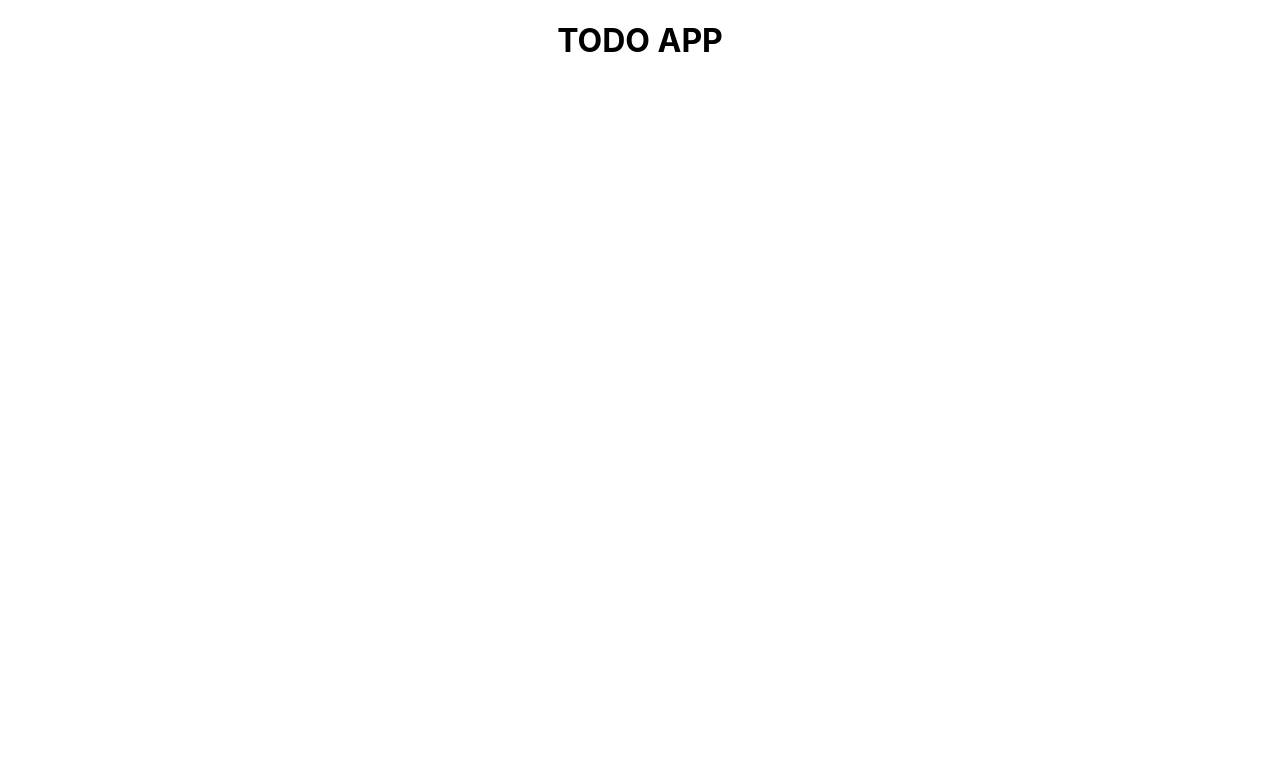
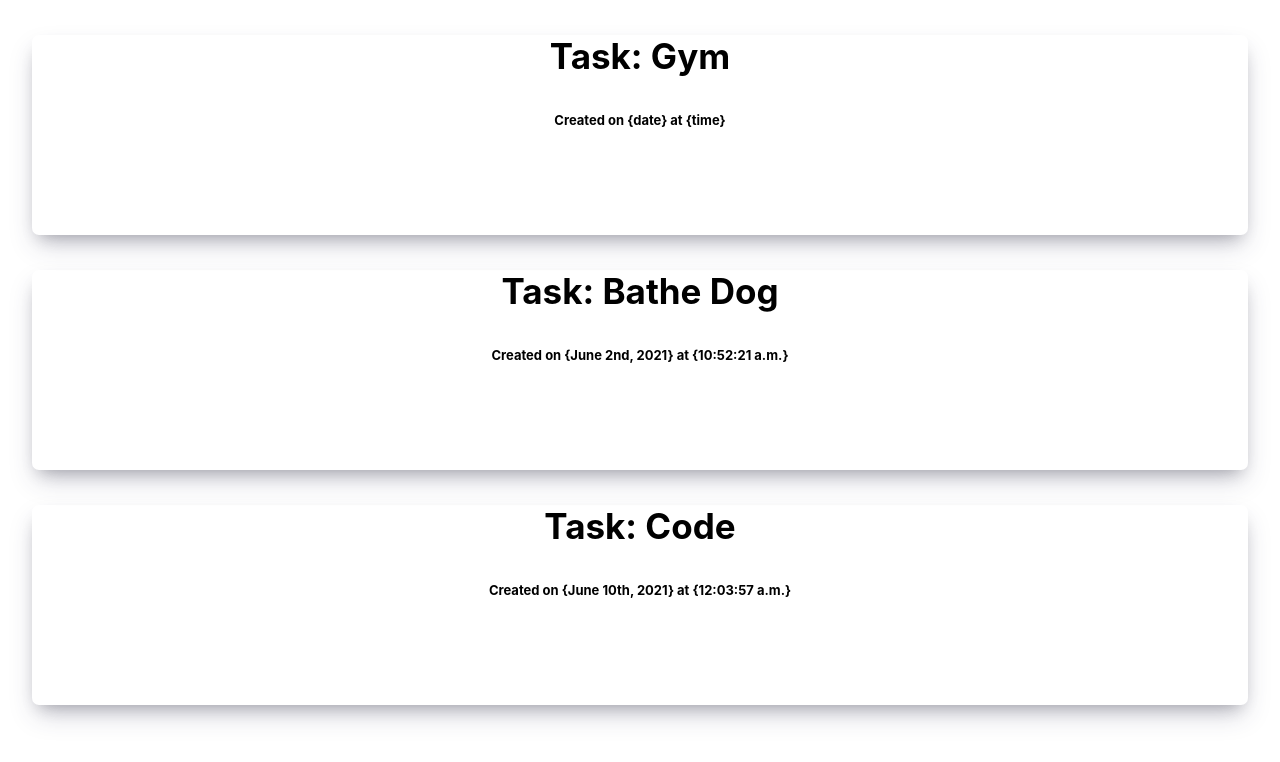
Before and after one commit to 2021-IBM-Accelerate-SW-Track/lab-1-team-29, a React (Create React App) app: page / in a window 1280 px wide. Shown: the top 762 px of the page. Built offline with nearby package versions, Linux system fonts and the light colour scheme.

Commit message:
added display tasks function - hardcoded

```diff
--- a/package.json
+++ b/package.json
@@ -1,5 +1,5 @@
 {
-  "name": "client",
+  "name": "todo_app",
   "version": "0.1.0",
   "private": true,
   "dependencies": {
--- a/public/index.html
+++ b/public/index.html
@@ -22,7 +22,7 @@
       work correctly both with client-side routing and a non-root public URL.
       Learn how to configure a non-root public URL by running `npm run build`.
     -->
-    <title>React App</title>
+    <title>TODO-APP</title>
   </head>
   <body>
     <noscript>You need to enable JavaScript to run this app.</noscript>
--- a/src/App.css
+++ b/src/App.css
@@ -9,9 +9,25 @@ body {
     sans-serif;
   -webkit-font-smoothing: antialiased;
   -moz-osx-font-smoothing: grayscale;
+  background-color: white;
 }
 
 code {
   font-family: source-code-pro, Menlo, Monaco, Consolas, 'Courier New',
     monospace;
 }
+
+.tasks {
+  margin: 2rem;
+  height: 200px;
+  border-radius: 7px;
+  box-shadow: rgba(50, 50, 93, 0.25) 0px 13px 27px -5px, rgba(0, 0, 0, 0.3) 0px 8px 16px -8px;
+}
+
+.desc {
+  font-size: 35px;
+}
+
+.datetime {
+  font-size: small;
+}
--- a/src/App.js
+++ b/src/App.js
@@ -1,12 +1,49 @@
 import Header from "./component/header"
+
 import './App.css';
+
+const allTasks = [
+  {
+      id: 0,
+      description: "Gym",
+      dateTime: "Created on {date} at {time}",
+      isCompleted: false
+  },
+  {
+      id: 1,
+      description: "Bathe Dog",
+      dateTime: "Created on {June 2nd, 2021} at {10:52:21 a.m.}",
+      isCompleted: false
+  },
+  {
+    id: 2,
+    description: "Code",
+    dateTime: "Created on {June 10th, 2021} at {12:03:57 a.m.}",
+    isCompleted: false
+}
+]
 
 function App() {
   return (
     <div className="App">
-    <Header/>
+      <section className="tasklist">
+        {allTasks.map(task => {
+          return <Tasks key={task.id} {...task} />
+        })}
+      </section>
     </div>
   );
 }
 
+function Tasks({description, dateTime, isCompleted}) {
+
+  return (
+    <article className="tasks">
+      <h1 className="desc">Task: {description}</h1>
+      <h3 className="datetime">{dateTime}</h3>
+      <h4>{isCompleted}</h4>
+    </article>
+  )
+}
+
 export default App;
```
Also changed, not shown: src/component/header/index.js (line endings or trailing spaces).
